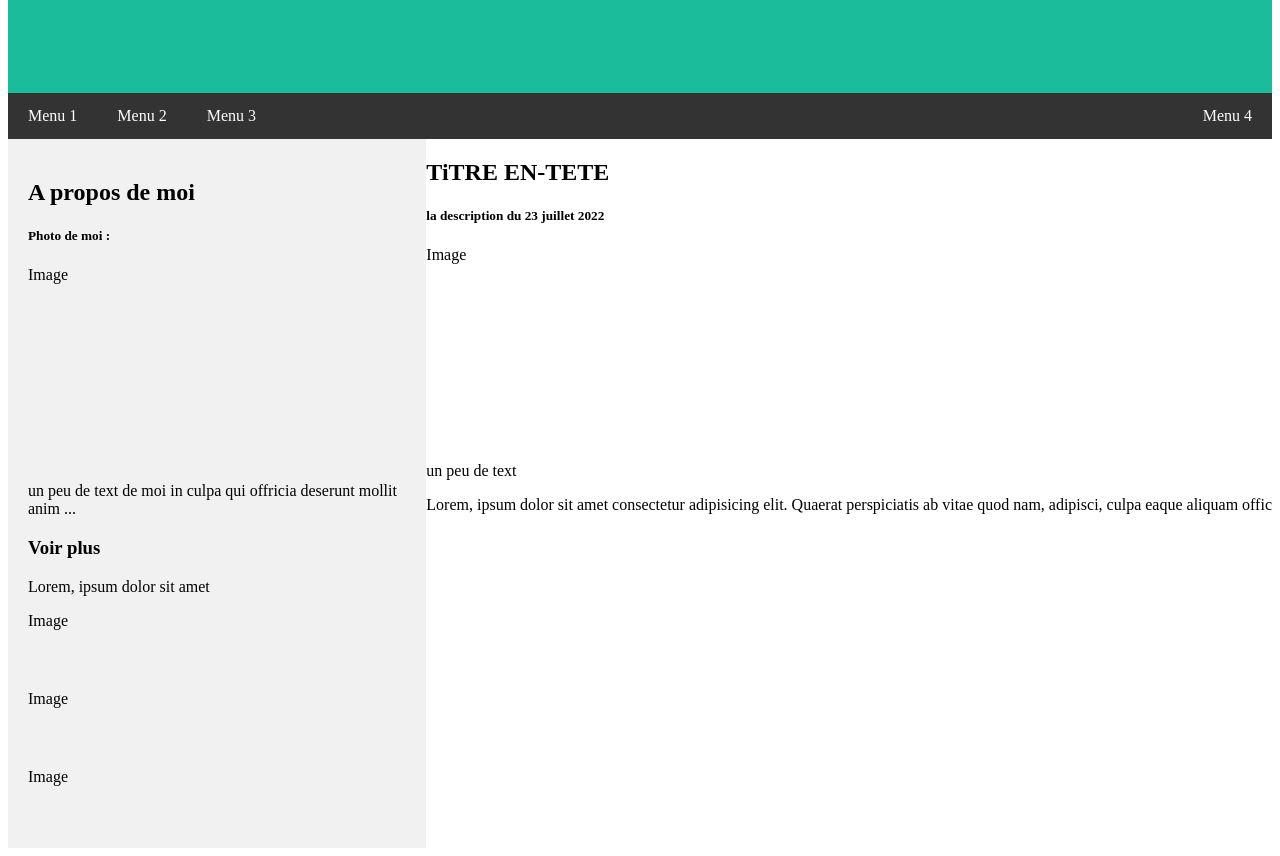
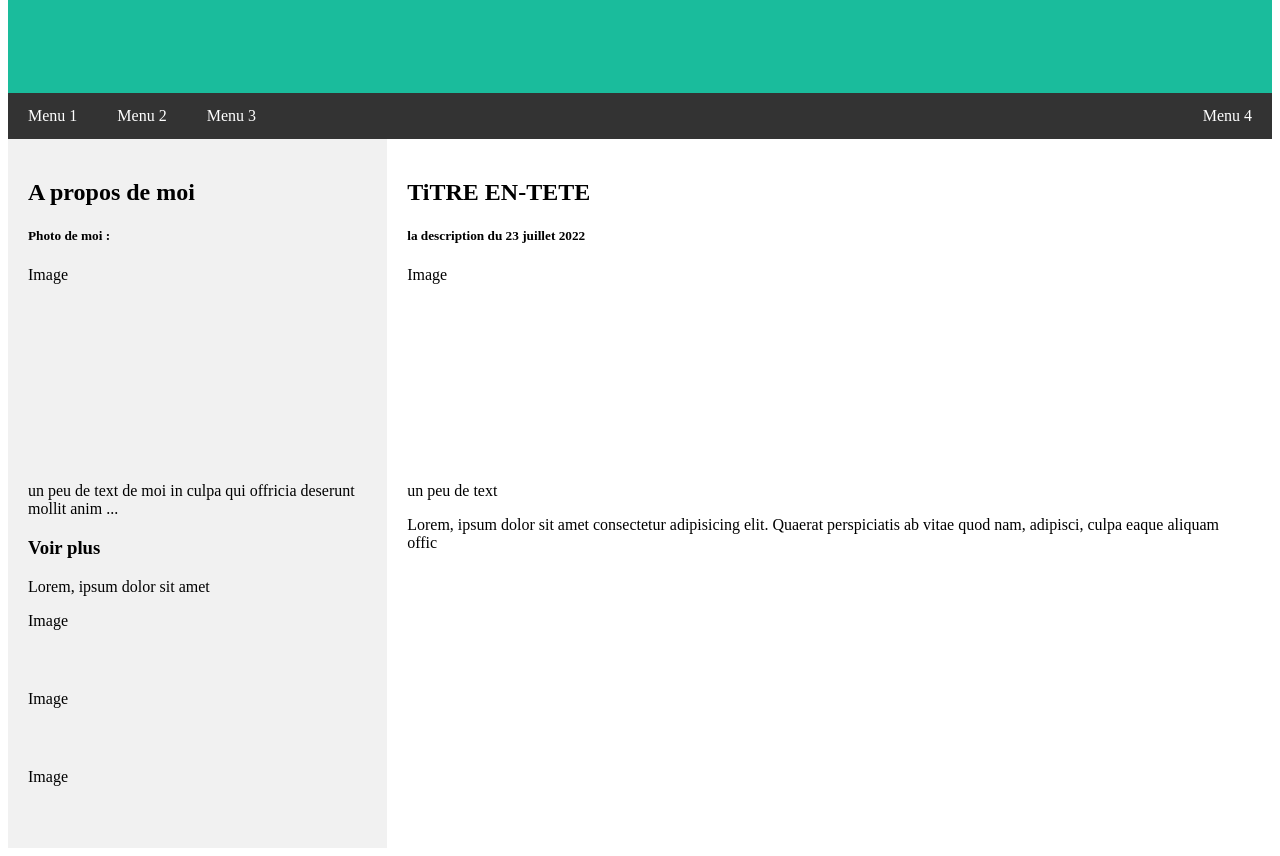
Before and after one commit to jeanluckawel/EspacEsisLearn, a plain HTML site: page index.html in a window 1280 px wide. Shown: the part 360-1216 px from the top of the page. Drawn offline with Linux system fonts and the light colour scheme.

Commit message:
style main

```diff
--- a/style.css
+++ b/style.css
@@ -38,3 +38,8 @@
     background-color: #f1f1f1;
     padding: 20px;
 }
+.main{
+    flex: 70%;
+    background-color: white;
+    padding: 20px;
+}
```
